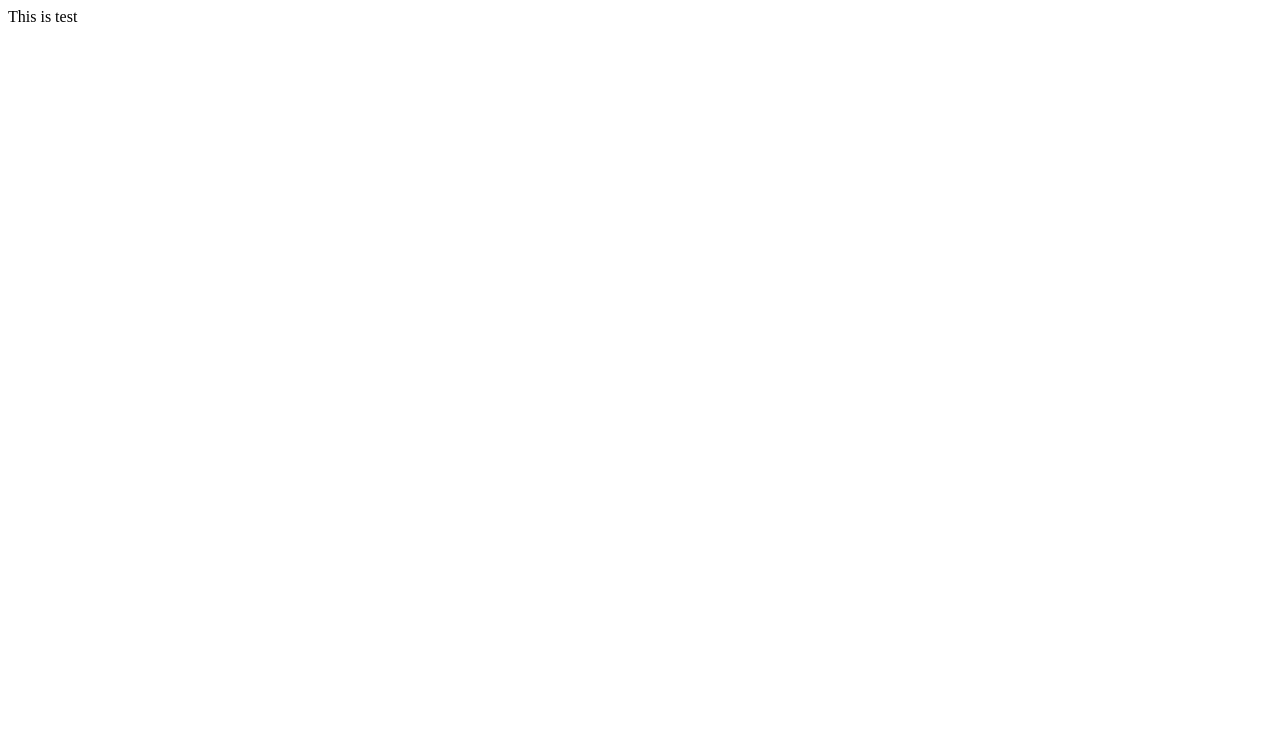
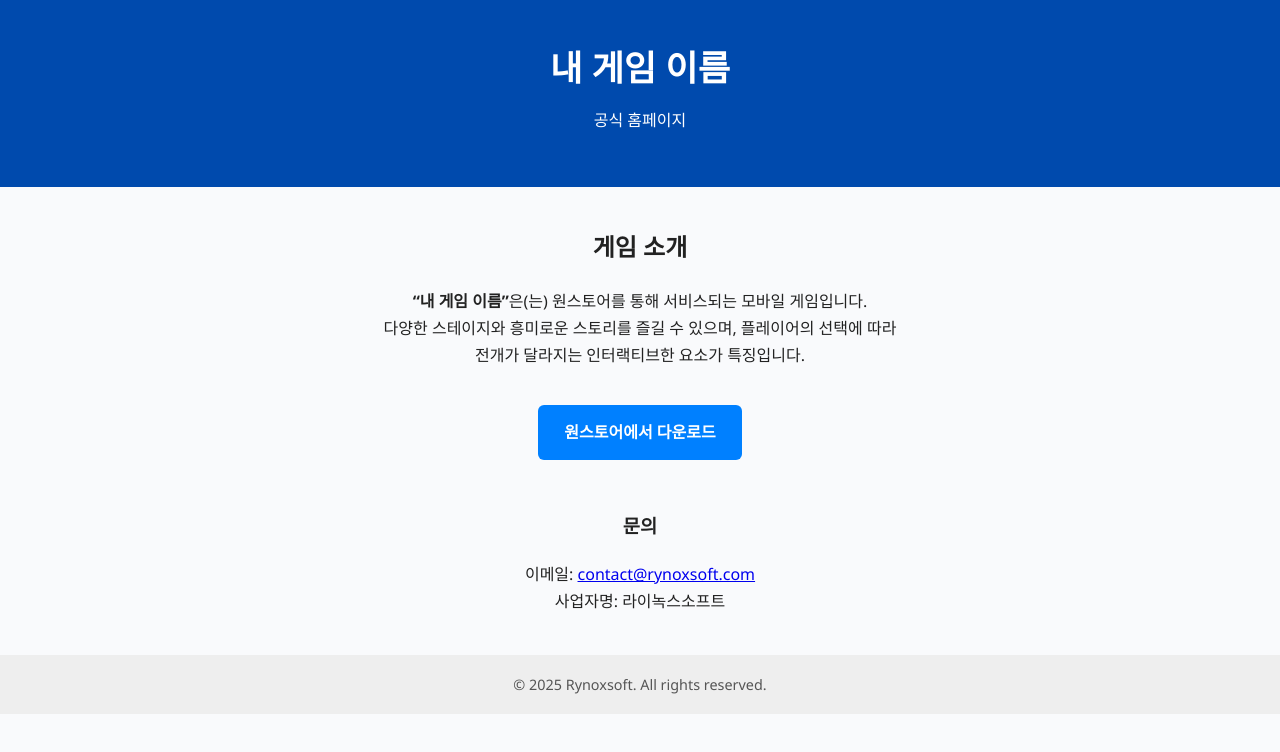
Before and after one commit to andeancondorr/rynoxsoft, a plain HTML site: page index.html in a window 1280 px wide. Drawn offline with Linux system fonts and the light colour scheme.

Commit message:
index.html 업데이트

```diff
--- a/index.html
+++ b/index.html
@@ -1 +1,81 @@
-This is test
+<!DOCTYPE html>
+<html lang="ko">
+<head>
+  <meta charset="UTF-8" />
+  <meta name="viewport" content="width=device-width, initial-scale=1.0" />
+  <title>내 게임 공식 페이지</title>
+  <style>
+    body {
+      font-family: 'Segoe UI', 'Apple SD Gothic Neo', sans-serif;
+      background: #f9fafc;
+      color: #222;
+      margin: 0;
+      padding: 0;
+      text-align: center;
+    }
+    header {
+      background: #004aad;
+      color: white;
+      padding: 40px 20px;
+    }
+    header h1 {
+      margin: 0;
+      font-size: 2.2em;
+    }
+    section {
+      max-width: 700px;
+      margin: 40px auto;
+      padding: 0 20px;
+      line-height: 1.7;
+    }
+    .btn {
+      display: inline-block;
+      margin-top: 20px;
+      padding: 14px 26px;
+      background: #0080ff;
+      color: white;
+      text-decoration: none;
+      border-radius: 6px;
+      font-weight: bold;
+    }
+    .btn:hover {
+      background: #0069d9;
+    }
+    footer {
+      background: #eee;
+      color: #555;
+      padding: 20px 10px;
+      font-size: 0.9em;
+    }
+  </style>
+</head>
+<body>
+  <header>
+    <h1>내 게임 이름</h1>
+    <p>공식 홈페이지</p>
+  </header>
+
+  <section>
+    <h2>게임 소개</h2>
+    <p>
+      <strong>“내 게임 이름”</strong>은(는) 원스토어를 통해 서비스되는 모바일 게임입니다.<br>
+      다양한 스테이지와 흥미로운 스토리를 즐길 수 있으며, 플레이어의 선택에 따라<br>
+      전개가 달라지는 인터랙티브한 요소가 특징입니다.
+    </p>
+
+    <a href="https://onestore.co.kr/" target="_blank" class="btn">
+      원스토어에서 다운로드
+    </a>
+
+    <h3 style="margin-top:50px;">문의</h3>
+    <p>
+      이메일: <a href="mailto:contact@rynoxsoft.com">contact@rynoxsoft.com</a><br>
+      사업자명: 라이녹스소프트
+    </p>
+  </section>
+
+  <footer>
+    &copy; 2025 Rynoxsoft. All rights reserved.
+  </footer>
+</body>
+</html>
```
